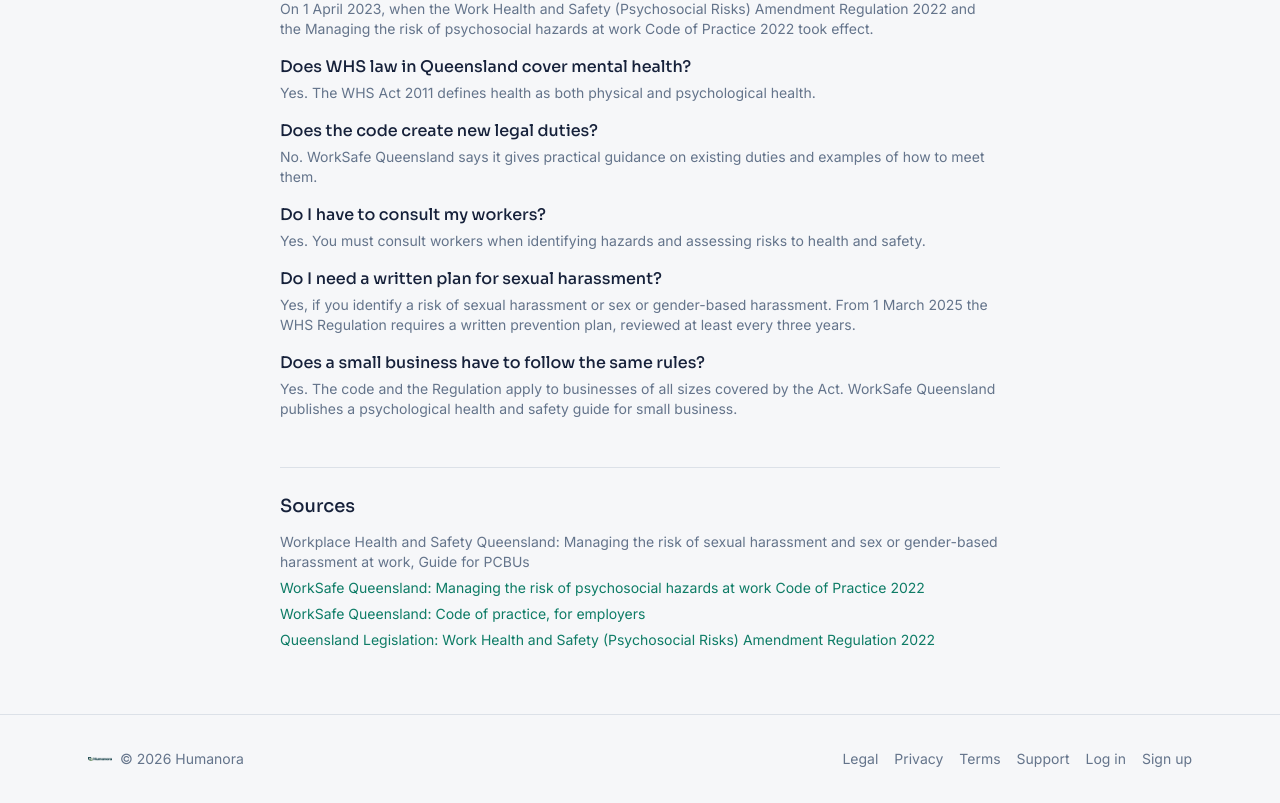
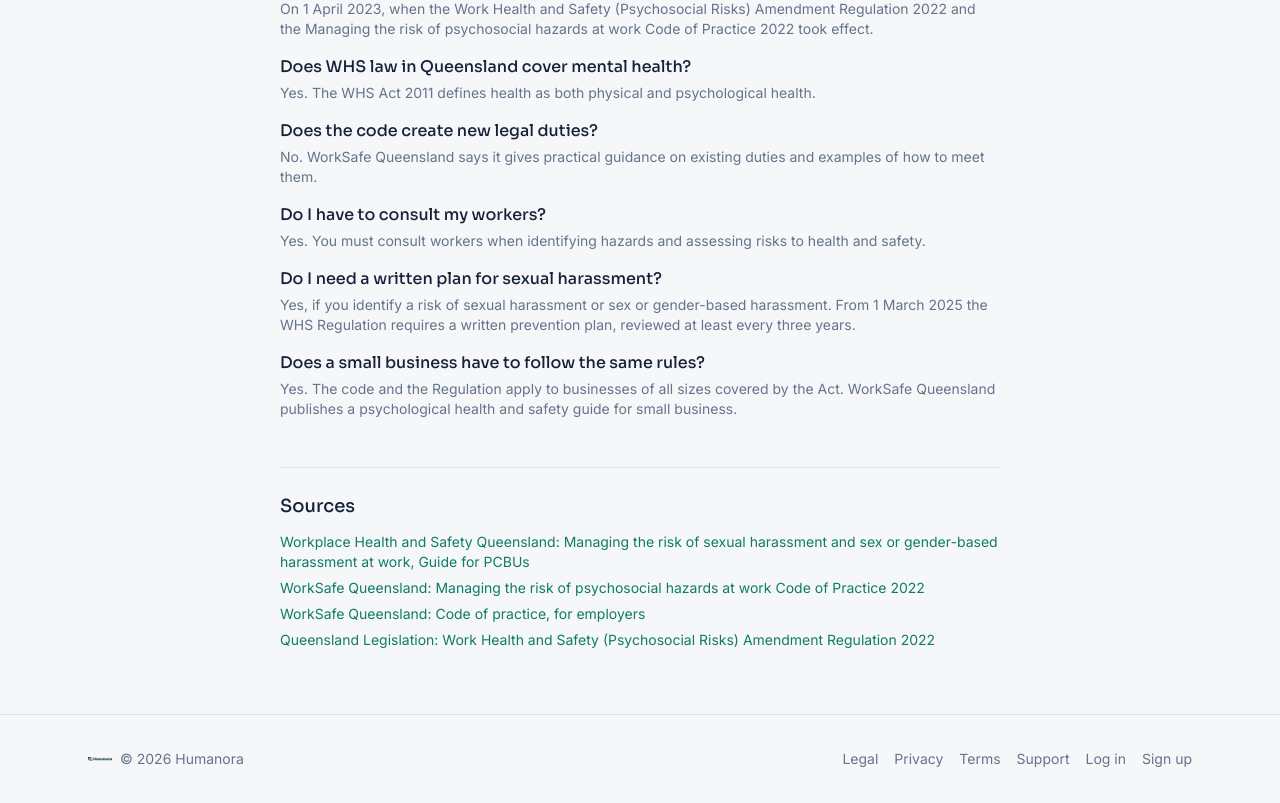
Before and after one commit to sventer667/psychsafe-web, a React (Vite) app in the folder client/: page /guides/queensland-psychosocial-hazards in a window 1280 px wide. Shown: the part 3687-4490 px from the top of the page. Built offline with nearby package versions, Linux system fonts and the light colour scheme; no server answers.

Commit message:
Queensland guide: link WHSQ sexual harassment guide in sources

```diff
--- a/client/src/pages/GuideQLD.tsx
+++ b/client/src/pages/GuideQLD.tsx
@@ -275,7 +275,11 @@ export function GuideQLD() {
         <div className="mt-12 border-t border-border pt-6">
           <h2 className="font-serif text-lg text-ink">Sources</h2>
           <ul className="mt-3 space-y-1.5 text-sm">
-            <li className="text-muted">Workplace Health and Safety Queensland: Managing the risk of sexual harassment and sex or gender-based harassment at work, Guide for PCBUs</li>
+            <li>
+              <a className="text-accent hover:underline" href="https://www.worksafe.qld.gov.au/__data/assets/pdf_file/0018/141921/guide-for-PCBUs.pdf" target="_blank" rel="noopener noreferrer">
+                Workplace Health and Safety Queensland: Managing the risk of sexual harassment and sex or gender-based harassment at work, Guide for PCBUs
+              </a>
+            </li>
             <li>
               <a className="text-accent hover:underline" href="https://www.worksafe.qld.gov.au/laws-and-compliance/codes-of-practice/managing-the-risk-of-psychosocial-hazards-at-work-code-of-practice-2022" target="_blank" rel="noopener noreferrer">
                 WorkSafe Queensland: Managing the risk of psychosocial hazards at work Code of Practice 2022
```
